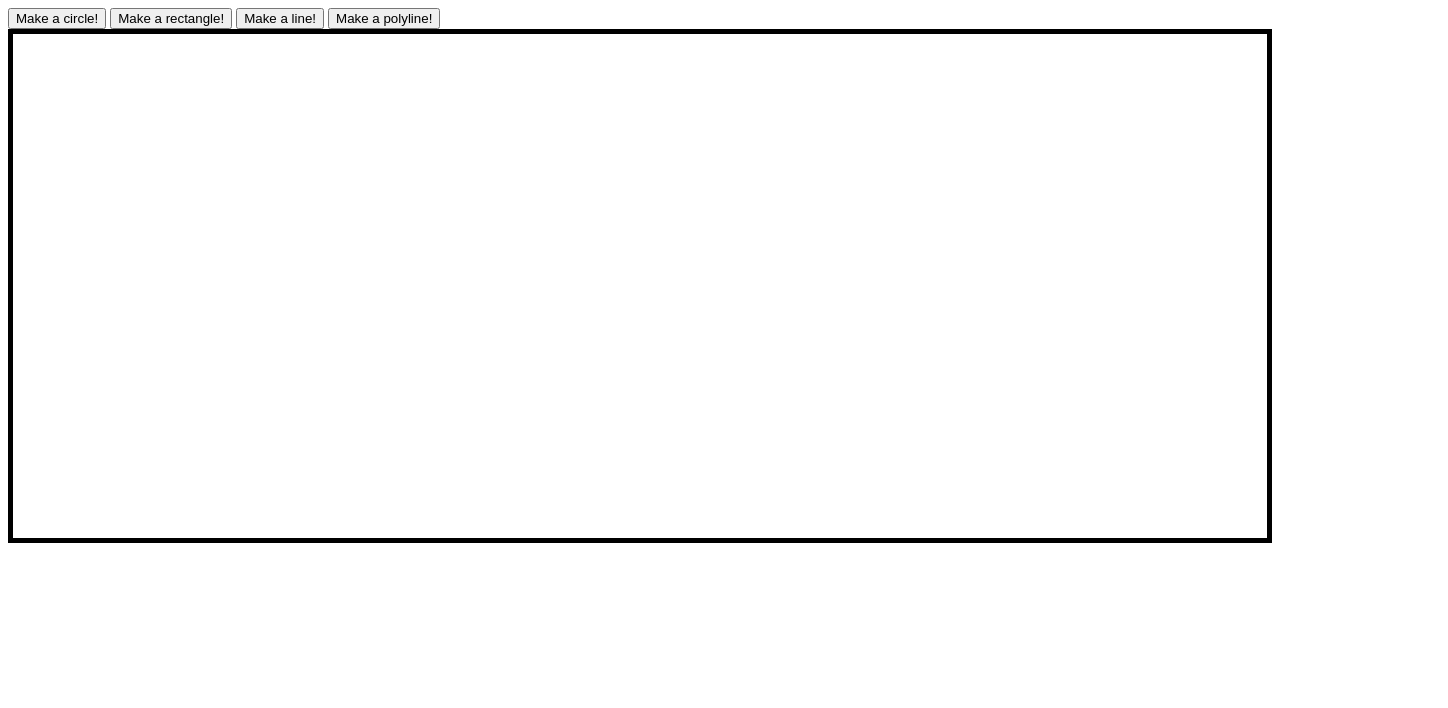
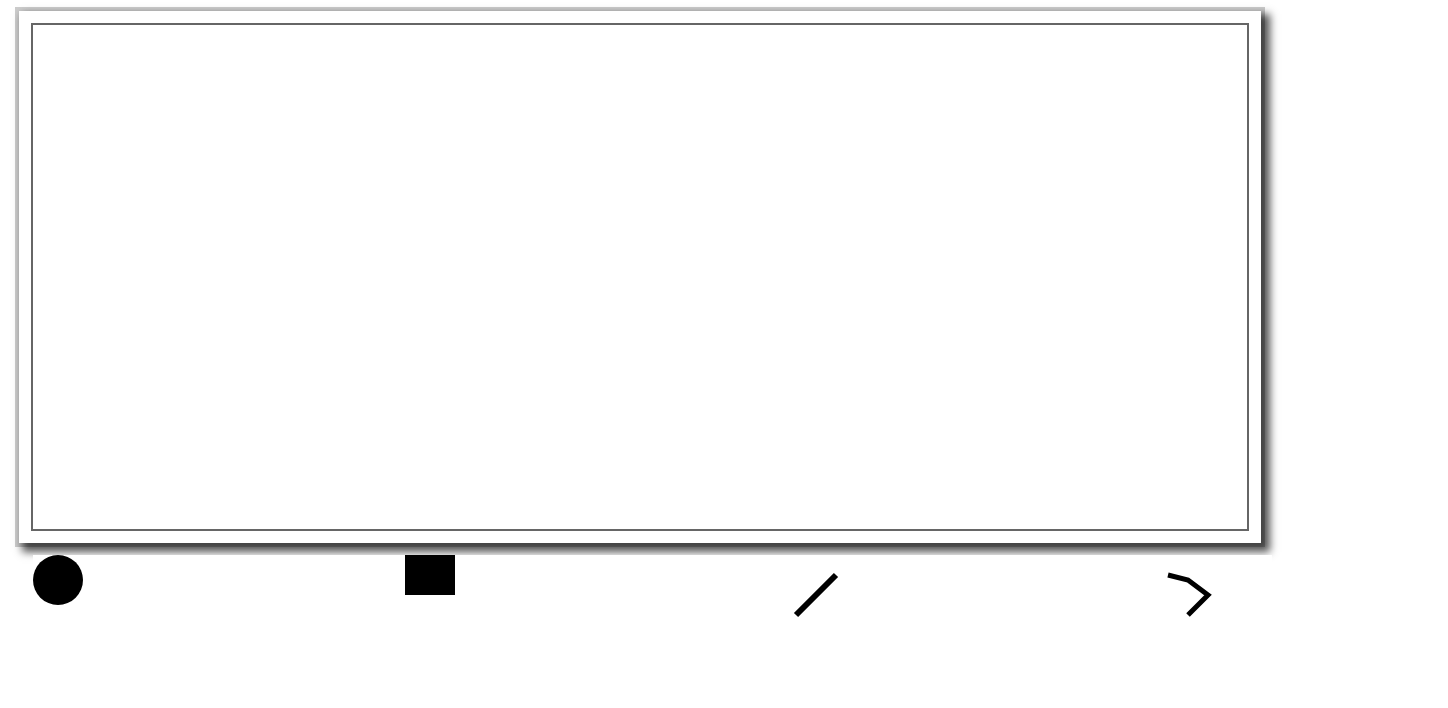
Before and after one commit to boveus/artbot-client, a website built with webpack: page index.html in a window 1280 px wide. Shown: the whole page, 1448 px wide, since content can reach past the window. Built offline with nearby package versions, Linux system fonts and the light colour scheme.

Commit message:
add some styling to main page

```diff
--- a/index.html
+++ b/index.html
@@ -8,12 +8,23 @@
 </head>
 
 <body>
-  <button type="button" id='make-circle'> Make a circle! </button>
-  <button type="button" id='make-rectangle'> Make a rectangle! </button>
-  <button type="button" id='make-line'> Make a line! </button>
-  <button type="button" id='make-polyline'> Make a polyline! </button>
   <div id='svg-area'>
-    <svg width="500" height="500" id='main-svg'>
+    <svg class='border' width="500" height="500" id='main-svg'>
+      </svg>
+  </div>
+
+  <div class='container'>
+    <svg>
+      <circle id='make-circle' cx="25" cy="25" r="25"/>
+    </svg>
+    <svg>
+      <rect id='make-rectangle' width="50" height="40" />
+    </svg>
+    <svg>
+      <line id='make-line' x1="20" y1="60" x2="60" y2="20" stroke-width="6" stroke="black" />
+    </svg>
+    <svg>
+      <polyline id='make-polyline' points="20,20 40,25 60,40 40,60" style="fill:none;stroke:black;stroke-width:5" />
     </svg>
   </div>
 
--- a/styles/main.css
+++ b/styles/main.css
@@ -1,4 +1,39 @@
 #svg-area {
-    border-style: solid;
-    border-width: 5px;
+  margin: 2% 2% 2% 2%;
+  -webkit-box-shadow:
+    		0px 0px 0px 2px rgba(0,0,0,0.6),
+                0px 0px 0px 14px #fff,
+                0px 0px 0px 18px rgba(0,0,0,0.2),
+                6px 6px 8px 17px #555;
+
+     -moz-box-shadow:
+    		0px 0px 0px 2px rgba(0,0,0,0.6),
+                0px 0px 0px 14px #fff,
+                0px 0px 0px 18px rgba(0,0,0,0.2),
+                6px 6px 8px 17px #555;
+
+          box-shadow:
+    		0px 0px 0px 2px rgba(0,0,0,0.6),
+                0px 0px 0px 14px #fff,
+                0px 0px 0px 18px rgba(0,0,0,0.2),
+
 }
+
+.border {
+  border-image: url('/src/gold-frame.jpg') 30 30 stretch;
+}
+
+.container {
+  margin-top: 2%;
+  margin-left: 2%;
+  display: grid;
+  grid-template-columns: 20% 20% 20% 20%;
+  grid-gap: 10%;
+  background-color: #fff;
+  color: #444;
+}
+
+.shape-button {
+  object-fit: contain;
+  border-style: solid;
+}
```
Also changed, not shown: main.bundle.js, src/gold-frame.jpg (added).
